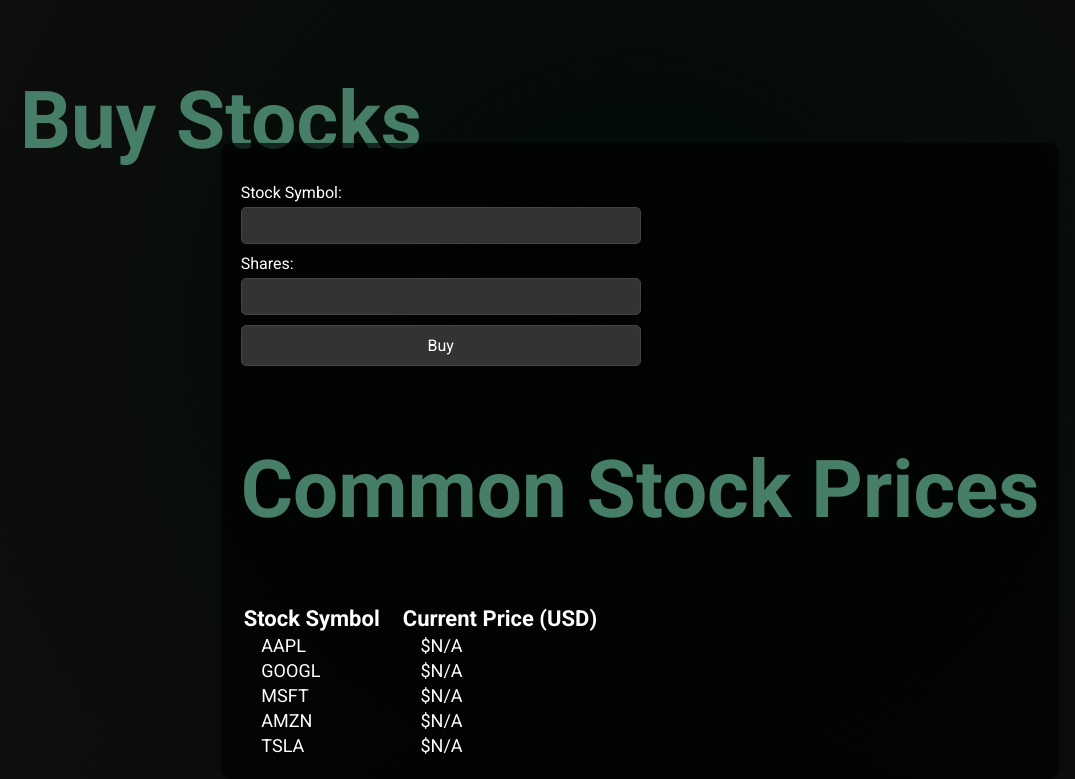
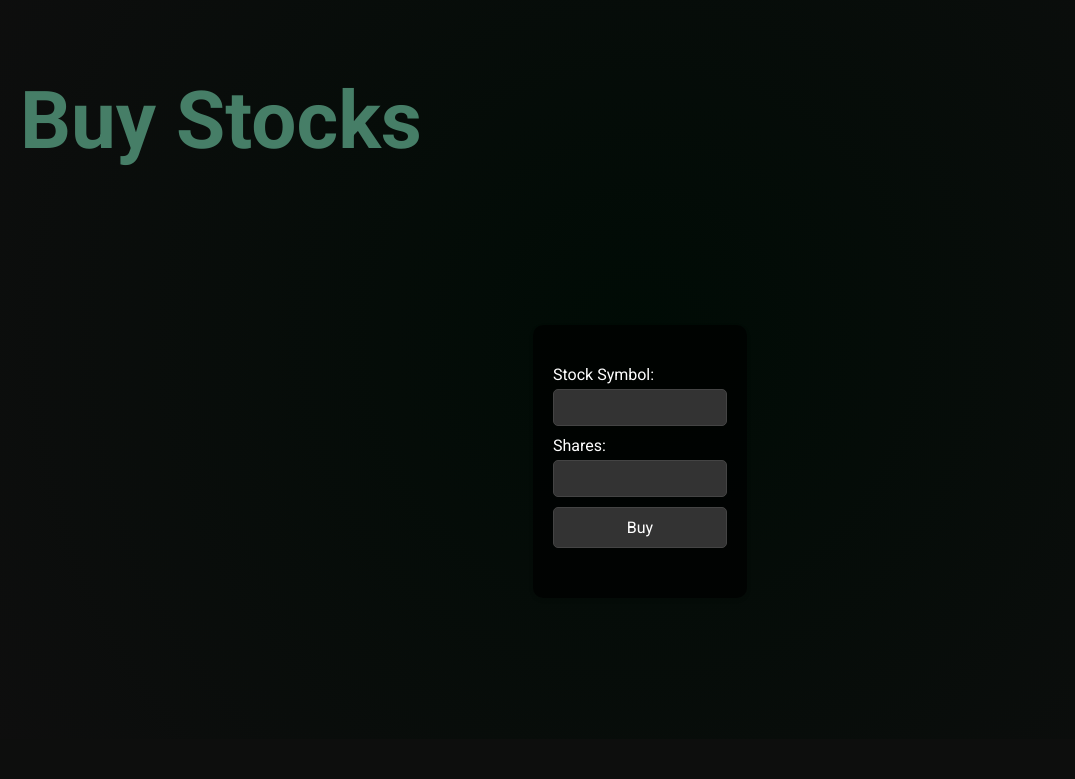
Before and after one commit to Buraisu-tiu/TouZi, a Flask app: page /buy in a window 1280 px wide. Shown: the part 61-840 px from the top of the page, without its empty margins (0-1075 px from the left). After the commit the page ends 613 px from the top, so only its background shows below. Run offline with Flask 3, Linux system fonts and the light colour scheme; the visitor is signed in with stand-in values (Sample User, id 1); data that the repository does not hold is empty.

Commit message:
removed common stock prices

```diff
--- a/Stock/app.py
+++ b/Stock/app.py
@@ -183,8 +183,6 @@ def buy():
         return redirect(url_for('login'))
     user_id = session['user_id']
     user = db.session.get(User, user_id)  # Use Session.get() method
-    common_symbols = ['AAPL', 'GOOGL', 'MSFT', 'AMZN', 'TSLA']
-    common_prices = fetch_common_stock_prices(common_symbols)
     if request.method == 'POST':
         symbol = request.form['symbol']
         df = fetch_stock_data(symbol)
@@ -206,7 +204,7 @@ def buy():
                 return "Insufficient balance to buy shares."
         else:
             return "Failed to fetch stock data."
-    return render_template('buy.html', user=user, common_prices=common_prices)
+    return render_template('buy.html', user=user)
 
 
 
@@ -217,8 +215,6 @@ def sell():
         return redirect(url_for('login'))
     user_id = session['user_id']
     user = db.session.get(User, user_id)  # Use Session.get() method
-    common_symbols = ['AAPL', 'GOOGL', 'MSFT', 'AMZN', 'TSLA']
-    common_prices = fetch_common_stock_prices(common_symbols)
     if request.method == 'POST':
         symbol = request.form['symbol']
         df = fetch_stock_data(symbol)
@@ -243,7 +239,7 @@ def sell():
                 return "Insufficient shares to sell."
         else:
             return "Failed to fetch stock data."
-    return render_template('sell.html', user=user, common_prices=common_prices)
+    return render_template('sell.html', user=user)
 
 
 @app.route('/delete_account', methods=['GET', 'POST'])
@@ -300,24 +296,6 @@ def fetch_stock_data(symbol):
         print(f"API request failed: {e}")
         return None
 
-def fetch_common_stock_prices(symbols):
-    api_key = 'ctcvajhr01qlc0uvn08gctcvajhr01qlc0uvn090'
-    prices = {}
-    for symbol in symbols:
-        url = f'https://finnhub.io/api/v1/quote?symbol={symbol}&token={api_key}'
-        try:
-            response = requests.get(url)
-            response.raise_for_status()
-            data = response.json()
-            if "c" in data:
-                prices[symbol] = round(data["c"], 2)
-            else:
-                prices[symbol] = "N/A"  # Adding a delay of 1 second between API calls
-        except requests.exceptions.RequestException as e:
-            prices[symbol] = "N/A"
-            print(f"API request failed for {symbol}: {e}")
-    return prices
-
 if __name__ == '__main__':
     init_db()
     app.run(debug=True)
--- a/Stock/templates/buy.html
+++ b/Stock/templates/buy.html
@@ -10,23 +10,6 @@
             <input type="number" id="shares" name="shares" step="any" required>
             <button type="submit">Buy</button>
         </form>
-        <h2>Common Stock Prices</h2>
-        <table>
-            <thead>
-                <tr>
-                    <th>Stock Symbol</th>
-                    <th>Current Price (USD)</th>
-                </tr>
-            </thead>
-            <tbody>
-                {% for symbol, price in common_prices.items() %}
-                <tr>
-                    <td>{{ symbol }}</td>
-                    <td>${{ price }}</td>
-                </tr>
-                {% endfor %}
-            </tbody>
-        </table>
     </div>
 </div>
 {% endblock %}
```
